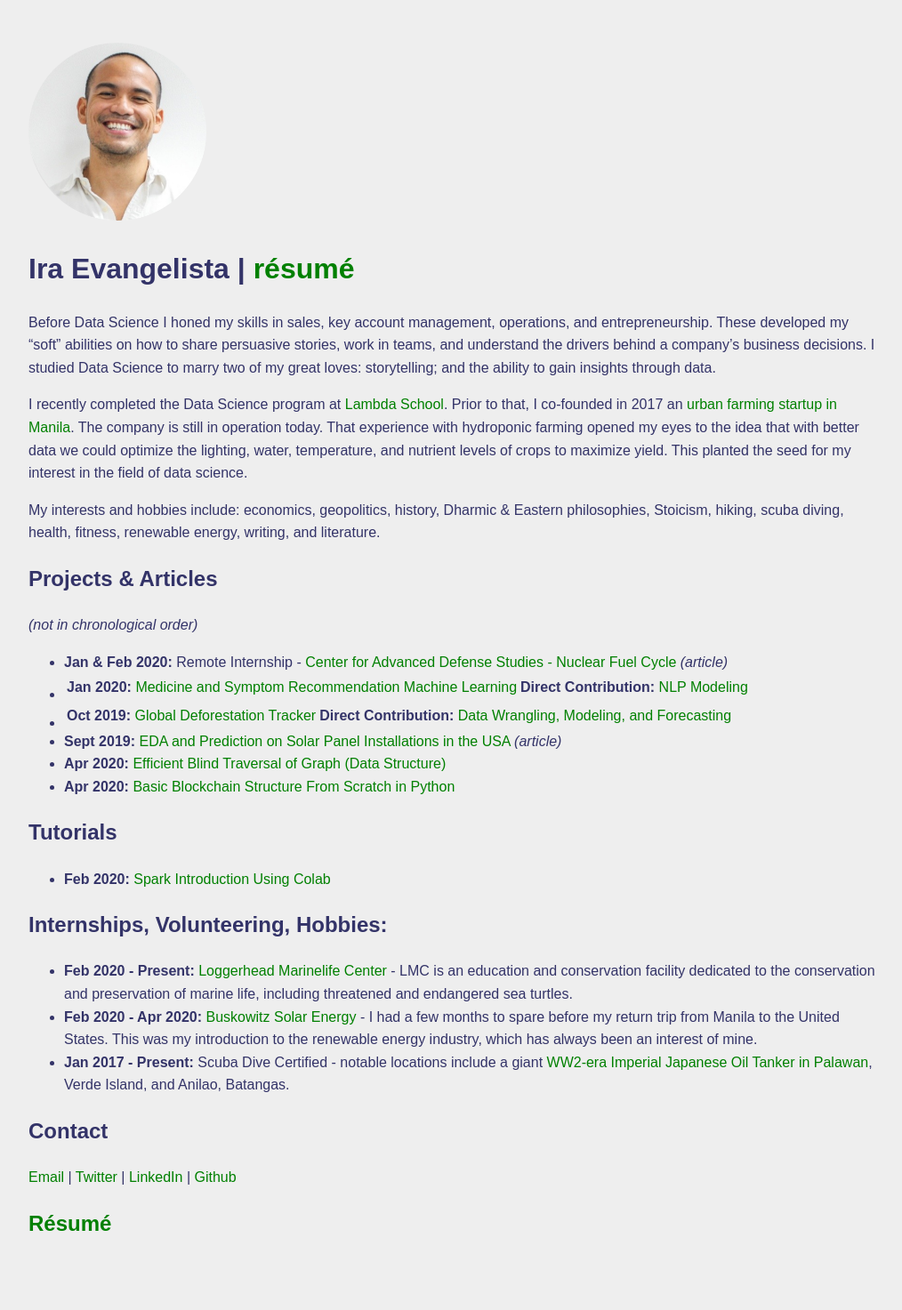
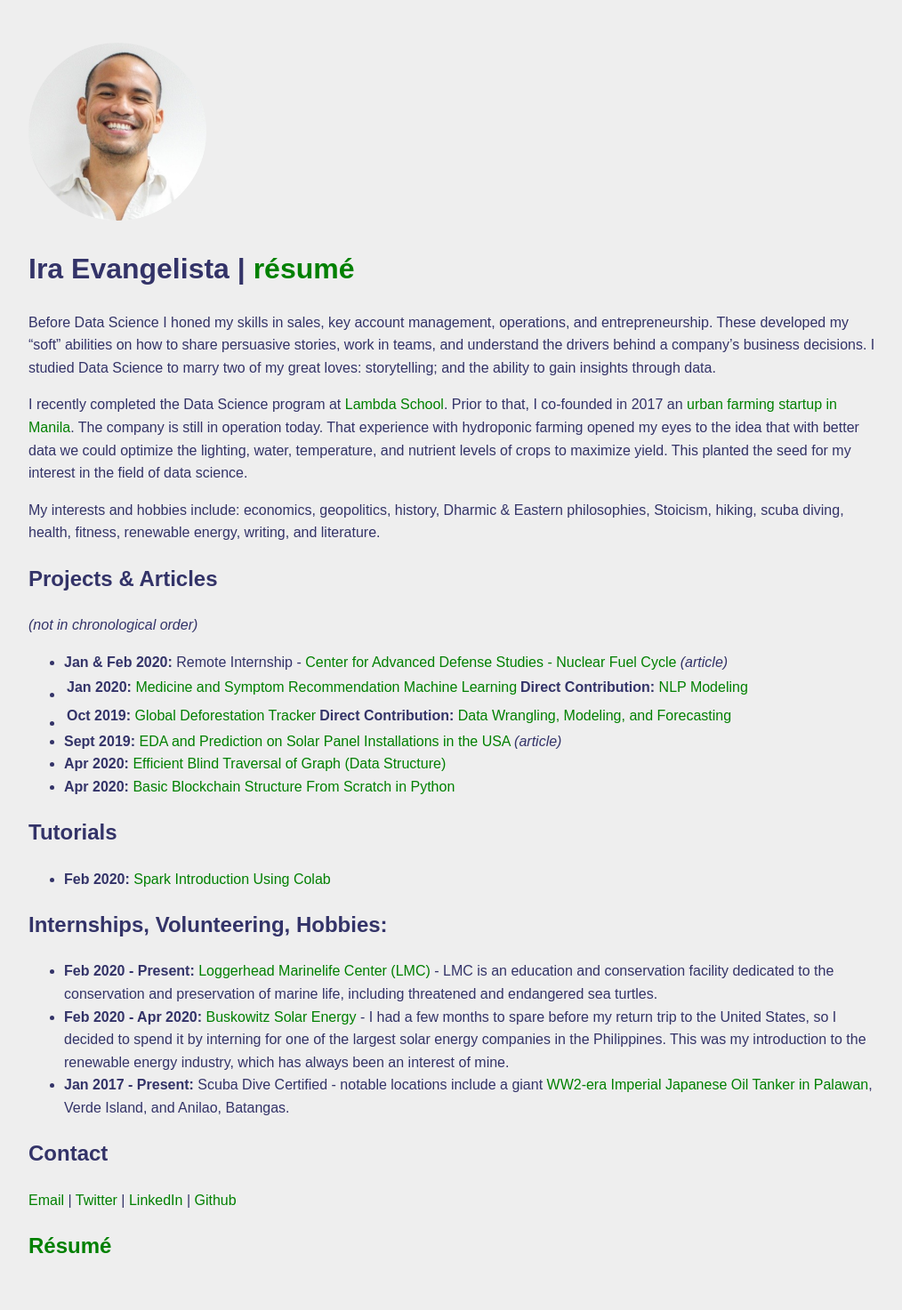
Before and after one commit to pragmatizt/ira_evangelista.github.io, a Jekyll site: the page built from index.md, in a window 1280 px wide. Shown: the whole page at 89% size, without its empty margins (128-1142 px from the left). Built offline with Jekyll 4.4.1, drawn with Linux system fonts in a browser that asks for light colours; our own code applies the rules of GitHub Pages for plain Markdown files; before the commit the page ends 1447 px from its top, so only the background shows below that.

Commit message:
Update index.md

```diff
--- a/index.md
+++ b/index.md
@@ -21,8 +21,8 @@ My interests and hobbies include: economics, geopolitics, history, Dharmic & Eas
 - **Feb 2020:** [Spark Introduction Using Colab](https://colab.research.google.com/drive/1AnuR9z_6YQY1v-UytY6pzPmq2ls5kCHy?usp=sharing)
 
 ## Internships, Volunteering, Hobbies:
-- **Feb 2020 - Present:** [Loggerhead Marinelife Center](https://marinelife.org/) - LMC is an education and conservation facility dedicated to the conservation and preservation of marine life, including threatened and endangered sea turtles.
-- **Feb 2020 - Apr 2020:** [Buskowitz Solar Energy](https://www.buskowitz.com/) - I had a few months to spare before my return trip from Manila to the United States.  This was my introduction to the renewable energy industry, which has always been an interest of mine.
+- **Feb 2020 - Present:** [Loggerhead Marinelife Center (LMC)](https://marinelife.org/) - LMC is an education and conservation facility dedicated to the conservation and preservation of marine life, including threatened and endangered sea turtles.
+- **Feb 2020 - Apr 2020:** [Buskowitz Solar Energy](https://www.buskowitz.com/) - I had a few months to spare before my return trip to the United States, so I decided to spend it by interning for one of the largest solar energy companies in the Philippines.  This was my introduction to the renewable energy industry, which has always been an interest of mine.
 - **Jan 2017 - Present:** Scuba Dive Certified - notable locations include a giant [WW2-era Imperial Japanese Oil Tanker in Palawan](https://www.youtube.com/watch?v=JQc_G6ATRF8), Verde Island, and Anilao, Batangas.
 
 ## Contact
```
